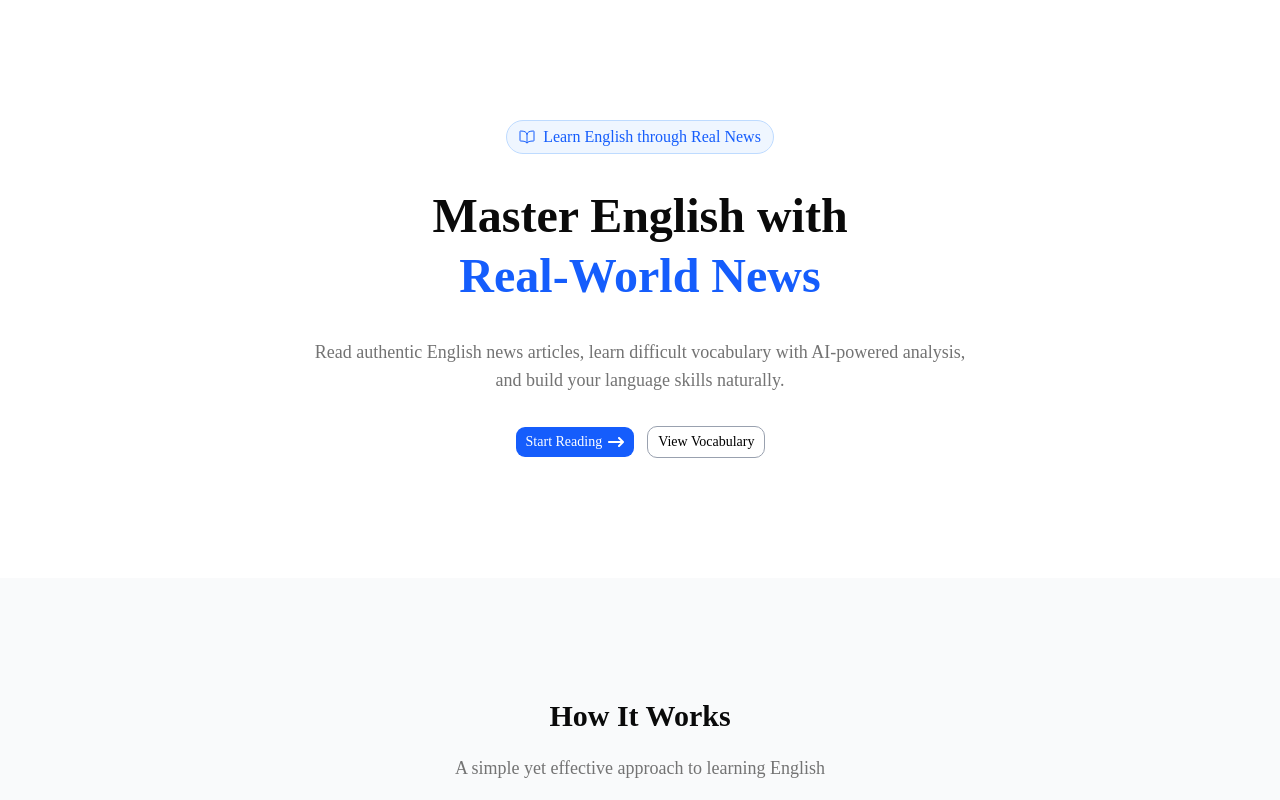
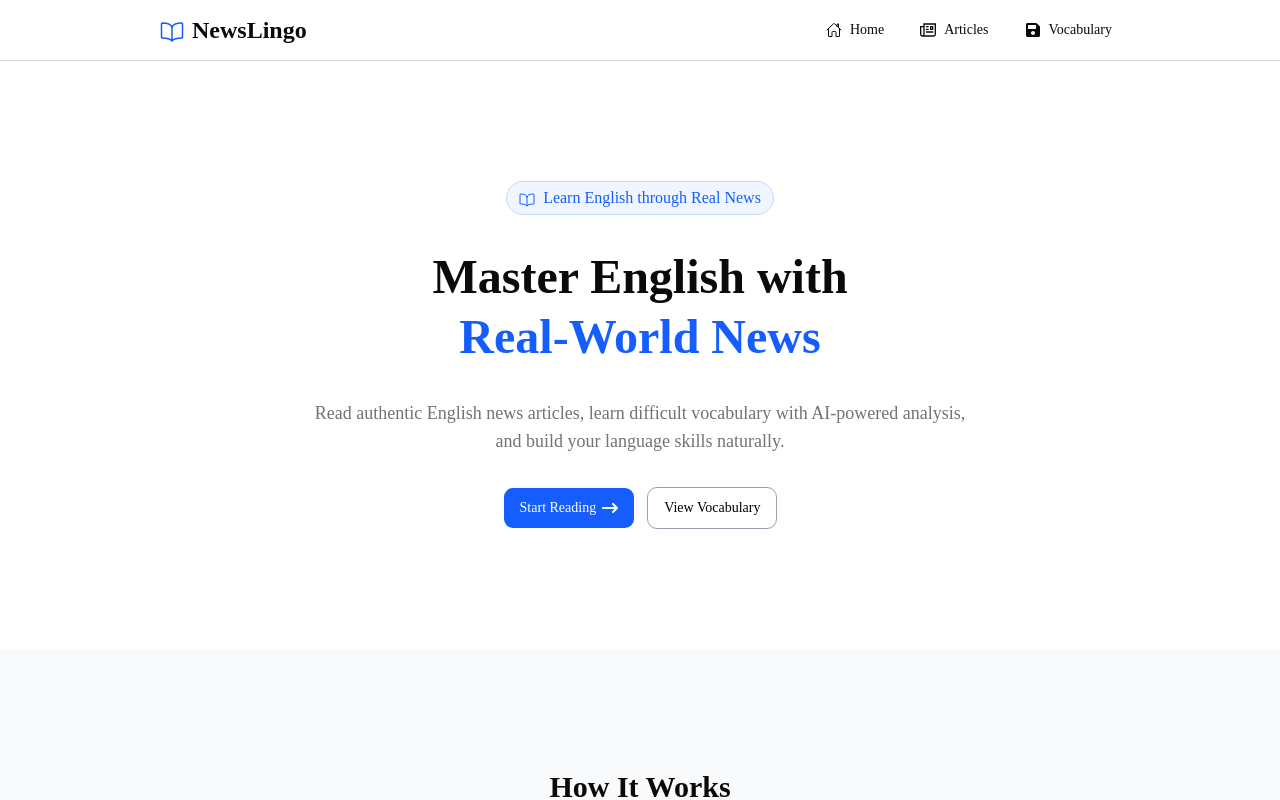
Before and after one commit to towa0829/learning-with-news, a Next.js app: page / in a window 1280 px wide. Shown: the top 800 px of the page. Built offline with nearby package versions, Linux system fonts and the light colour scheme.

Commit message:
feat: add header and footer

```diff
--- a/app/layout.tsx
+++ b/app/layout.tsx
@@ -1,6 +1,8 @@
 import type { Metadata } from "next";
 import { Geist, Geist_Mono } from "next/font/google";
 import "./globals.css";
+import Header from "@/components/layout/Header";
+import Footer from "@/components/layout/Footer";
 
 const geistSans = Geist({
   variable: "--font-geist-sans",
@@ -27,7 +29,11 @@ export default function RootLayout({
       lang="ja"
       className={`${geistSans.variable} ${geistMono.variable} h-full antialiased`}
     >
-      <body className="min-h-full flex flex-col">{children}</body>
+      <body className="min-h-full flex flex-col">
+        <Header />
+        {children}
+        <Footer />
+      </body>
     </html>
   );
 }
--- /dev/null
+++ b/components/layout/Footer.tsx
@@ -0,0 +1,12 @@
+import { IoBookOutline } from "react-icons/io5";
+
+const Footer = () => {
+  return (
+    <footer className="py-4 px-40 border-t border-gray-300 flex items-center justify-between bg-gray-50">
+      <h1 className="text-base font-extrabold flex items-center gap-2"><IoBookOutline className="mt-1 text-blue-600" />NewsLingo</h1>
+      <small className="text-muted-foreground">© 2026 NewsLingo. All rights reserved.</small>
+    </footer>
+  )
+}
+
+export default Footer
--- /dev/null
+++ b/components/layout/Header.tsx
@@ -0,0 +1,33 @@
+import {
+  NavigationMenu,
+  NavigationMenuItem,
+  NavigationMenuLink,
+  NavigationMenuList,
+} from "@/components/ui/navigation-menu"
+import { IoBookOutline } from "react-icons/io5";
+import { GrArticle } from "react-icons/gr";
+import { FaSave } from "react-icons/fa";
+import { IoHomeOutline } from "react-icons/io5";
+
+const Header = () => {
+  return (
+    <header className="sticky top-0 z-50 bg-white py-3 px-40 flex items-center justify-between border-b border-gray-300">
+      <h1 className="text-2xl font-extrabold flex items-center gap-2"><IoBookOutline className="mt-1 text-blue-600" />NewsLingo</h1>
+      <NavigationMenu>
+        <NavigationMenuList className="flex items-center gap-5">
+          <NavigationMenuItem>
+            <NavigationMenuLink><IoHomeOutline />Home</NavigationMenuLink>
+          </NavigationMenuItem>
+          <NavigationMenuItem>
+            <NavigationMenuLink><GrArticle />Articles</NavigationMenuLink>
+          </NavigationMenuItem>
+          <NavigationMenuItem>
+            <NavigationMenuLink><FaSave />Vocabulary</NavigationMenuLink>
+          </NavigationMenuItem>
+        </NavigationMenuList>
+      </NavigationMenu>
+    </header>
+  )
+}
+
+export default Header
--- a/components/section/home/CTASection.tsx
+++ b/components/section/home/CTASection.tsx
@@ -9,7 +9,7 @@ const CTASection = () => {
         <h2 className="text-3xl font-bold">Ready to Improve Your English?</h2>
         <p className="text-base text-muted-foreground mt-4 mb-6">Start reading real news articles and building your vocabulary today!</p>
         <Button asChild className="bg-blue-600! hover:bg-blue-700! text-white! rounded-sm py-5 px-6">
-          <Link href="/learn">Start Reading<FaArrowRightLong /></Link>
+          <Link href="/learn">Browse Articles<FaArrowRightLong /></Link>
         </Button>
       </div>
     </section>
--- a/components/section/home/HeroSection.tsx
+++ b/components/section/home/HeroSection.tsx
@@ -7,17 +7,17 @@ const HeroSection = () => {
   return (
     <section className="flex flex-col items-center text-center py-30 gap-8">
       <div className="py-1 px-3 rounded-3xl bg-blue-50 text-blue-600 border border-blue-200">
-        <p className="flex gap-2 items-center"><IoBookOutline />Learn English through Real News</p>
+        <p className="flex gap-2 items-center"><IoBookOutline className="mt-1" />Learn English through Real News</p>
       </div>
       <h1 className="text-5xl font-extrabold leading-tight">Master English with<br /><span className="text-blue-600">Real-World News</span></h1>
       <p className="text-lg text-muted-foreground max-w-2xl">
         Read authentic English news articles, learn difficult vocabulary with AI-powered analysis, and build your language skills naturally.
       </p>
       <div className="flex gap-3 items-center">
-        <Button asChild className="bg-blue-600! hover:bg-blue-700! text-white!">
+        <Button asChild className="bg-blue-600! hover:bg-blue-700! text-white! py-5 px-4">
           <Link href="/learn">Start Reading<FaArrowRightLong /></Link>
         </Button>
-        <Button asChild className="bg-white! hover:bg-blue-600! text-black! hover:text-white! border-gray-400">
+        <Button asChild className="bg-white! hover:bg-blue-600! text-black! hover:text-white! border-gray-400 py-5 px-4">
           <Link href="/vocabulary">View Vocabulary</Link>
         </Button>
       </div>
--- /dev/null
+++ b/components/ui/navigation-menu.tsx
@@ -0,0 +1,164 @@
+import * as React from "react"
+import { cva } from "class-variance-authority"
+import { NavigationMenu as NavigationMenuPrimitive } from "radix-ui"
+
+import { cn } from "@/lib/utils"
+import { ChevronDownIcon } from "lucide-react"
+
+function NavigationMenu({
+  className,
+  children,
+  viewport = true,
+  ...props
+}: React.ComponentProps<typeof NavigationMenuPrimitive.Root> & {
+  viewport?: boolean
+}) {
+  return (
+    <NavigationMenuPrimitive.Root
+      data-slot="navigation-menu"
+      data-viewport={viewport}
+      className={cn(
+        "group/navigation-menu relative flex max-w-max flex-1 items-center justify-center",
+        className
+      )}
+      {...props}
+    >
+      {children}
+      {viewport && <NavigationMenuViewport />}
+    </NavigationMenuPrimitive.Root>
+  )
+}
+
+function NavigationMenuList({
+  className,
+  ...props
+}: React.ComponentProps<typeof NavigationMenuPrimitive.List>) {
+  return (
+    <NavigationMenuPrimitive.List
+      data-slot="navigation-menu-list"
+      className={cn(
+        "group flex flex-1 list-none items-center justify-center gap-0",
+        className
+      )}
+      {...props}
+    />
+  )
+}
+
+function NavigationMenuItem({
+  className,
+  ...props
+}: React.ComponentProps<typeof NavigationMenuPrimitive.Item>) {
+  return (
+    <NavigationMenuPrimitive.Item
+      data-slot="navigation-menu-item"
+      className={cn("relative", className)}
+      {...props}
+    />
+  )
+}
+
+const navigationMenuTriggerStyle = cva(
+  "group/navigation-menu-trigger inline-flex h-9 w-max items-center justify-center rounded-lg px-2.5 py-1.5 text-sm font-medium transition-all outline-none hover:bg-muted focus:bg-muted focus-visible:ring-3 focus-visible:ring-ring/50 focus-visible:outline-1 disabled:pointer-events-none disabled:opacity-50 data-popup-open:bg-muted/50 data-popup-open:hover:bg-muted data-open:bg-muted/50 data-open:hover:bg-muted data-open:focus:bg-muted"
+)
+
+function NavigationMenuTrigger({
+  className,
+  children,
+  ...props
+}: React.ComponentProps<typeof NavigationMenuPrimitive.Trigger>) {
+  return (
+    <NavigationMenuPrimitive.Trigger
+      data-slot="navigation-menu-trigger"
+      className={cn(navigationMenuTriggerStyle(), "group", className)}
+      {...props}
+    >
+      {children}{" "}
+      <ChevronDownIcon className="relative top-px ml-1 size-3 transition duration-300 group-data-popup-open/navigation-menu-trigger:rotate-180 group-data-open/navigation-menu-trigger:rotate-180" aria-hidden="true" />
+    </NavigationMenuPrimitive.Trigger>
+  )
+}
+
+function NavigationMenuContent({
+  className,
+  ...props
+}: React.ComponentProps<typeof NavigationMenuPrimitive.Content>) {
+  return (
+    <NavigationMenuPrimitive.Content
+      data-slot="navigation-menu-content"
+      className={cn(
+        "top-0 left-0 w-full p-1 ease-[cubic-bezier(0.22,1,0.36,1)] group-data-[viewport=false]/navigation-menu:top-full group-data-[viewport=false]/navigation-menu:mt-1.5 group-data-[viewport=false]/navigation-menu:overflow-hidden group-data-[viewport=false]/navigation-menu:rounded-lg group-data-[viewport=false]/navigation-menu:bg-popover group-data-[viewport=false]/navigation-menu:text-popover-foreground group-data-[viewport=false]/navigation-menu:shadow group-data-[viewport=false]/navigation-menu:ring-1 group-data-[viewport=false]/navigation-menu:ring-foreground/10 group-data-[viewport=false]/navigation-menu:duration-300 data-[motion=from-end]:slide-in-from-right-52 data-[motion=from-start]:slide-in-from-left-52 data-[motion=to-end]:slide-out-to-right-52 data-[motion=to-start]:slide-out-to-left-52 data-[motion^=from-]:animate-in data-[motion^=from-]:fade-in data-[motion^=to-]:animate-out data-[motion^=to-]:fade-out **:data-[slot=navigation-menu-link]:focus:ring-0 **:data-[slot=navigation-menu-link]:focus:outline-none md:absolute md:w-auto group-data-[viewport=false]/navigation-menu:data-open:animate-in group-data-[viewport=false]/navigation-menu:data-open:fade-in-0 group-data-[viewport=false]/navigation-menu:data-open:zoom-in-95 group-data-[viewport=false]/navigation-menu:data-closed:animate-out group-data-[viewport=false]/navigation-menu:data-closed:fade-out-0 group-data-[viewport=false]/navigation-menu:data-closed:zoom-out-95",
+        className
+      )}
+      {...props}
+    />
+  )
+}
+
+function NavigationMenuViewport({
+  className,
+  ...props
+}: React.ComponentProps<typeof NavigationMenuPrimitive.Viewport>) {
+  return (
+    <div
+      className={cn(
+        "absolute top-full left-0 isolate z-50 flex justify-center"
+      )}
+    >
+      <NavigationMenuPrimitive.Viewport
+        data-slot="navigation-menu-viewport"
+        className={cn(
+          "origin-top-center relative mt-1.5 h-(--radix-navigation-menu-viewport-height) w-full overflow-hidden rounded-lg bg-popover text-popover-foreground shadow ring-1 ring-foreground/10 duration-100 md:w-(--radix-navigation-menu-viewport-width) data-open:animate-in data-open:zoom-in-90 data-closed:animate-out data-closed:zoom-out-90",
+          className
+        )}
+        {...props}
+      />
+    </div>
+  )
+}
+
+function NavigationMenuLink({
+  className,
+  ...props
+}: React.ComponentProps<typeof NavigationMenuPrimitive.Link>) {
+  return (
+    <NavigationMenuPrimitive.Link
+      data-slot="navigation-menu-link"
+      className={cn(
+        "flex items-center gap-2 rounded-lg p-2 text-sm transition-all outline-none hover:bg-muted focus:bg-muted focus-visible:ring-3 focus-visible:ring-ring/50 focus-visible:outline-1 in-data-[slot=navigation-menu-content]:rounded-md data-active:bg-muted/50 data-active:hover:bg-muted data-active:focus:bg-muted [&_svg:not([class*='size-'])]:size-4",
+        className
+      )}
+      {...props}
+    />
+  )
+}
+
+function NavigationMenuIndicator({
+  className,
+  ...props
+}: React.ComponentProps<typeof NavigationMenuPrimitive.Indicator>) {
+  return (
+    <NavigationMenuPrimitive.Indicator
+      data-slot="navigation-menu-indicator"
+      className={cn(
+        "top-full z-1 flex h-1.5 items-end justify-center overflow-hidden data-[state=hidden]:animate-out data-[state=hidden]:fade-out data-[state=visible]:animate-in data-[state=visible]:fade-in",
+        className
+      )}
+      {...props}
+    >
+      <div className="relative top-[60%] h-2 w-2 rotate-45 rounded-tl-sm bg-border shadow-md" />
+    </NavigationMenuPrimitive.Indicator>
+  )
+}
+
+export {
+  NavigationMenu,
+  NavigationMenuList,
+  NavigationMenuItem,
+  NavigationMenuContent,
+  NavigationMenuTrigger,
+  NavigationMenuLink,
+  NavigationMenuIndicator,
+  NavigationMenuViewport,
+  navigationMenuTriggerStyle,
+}
```
